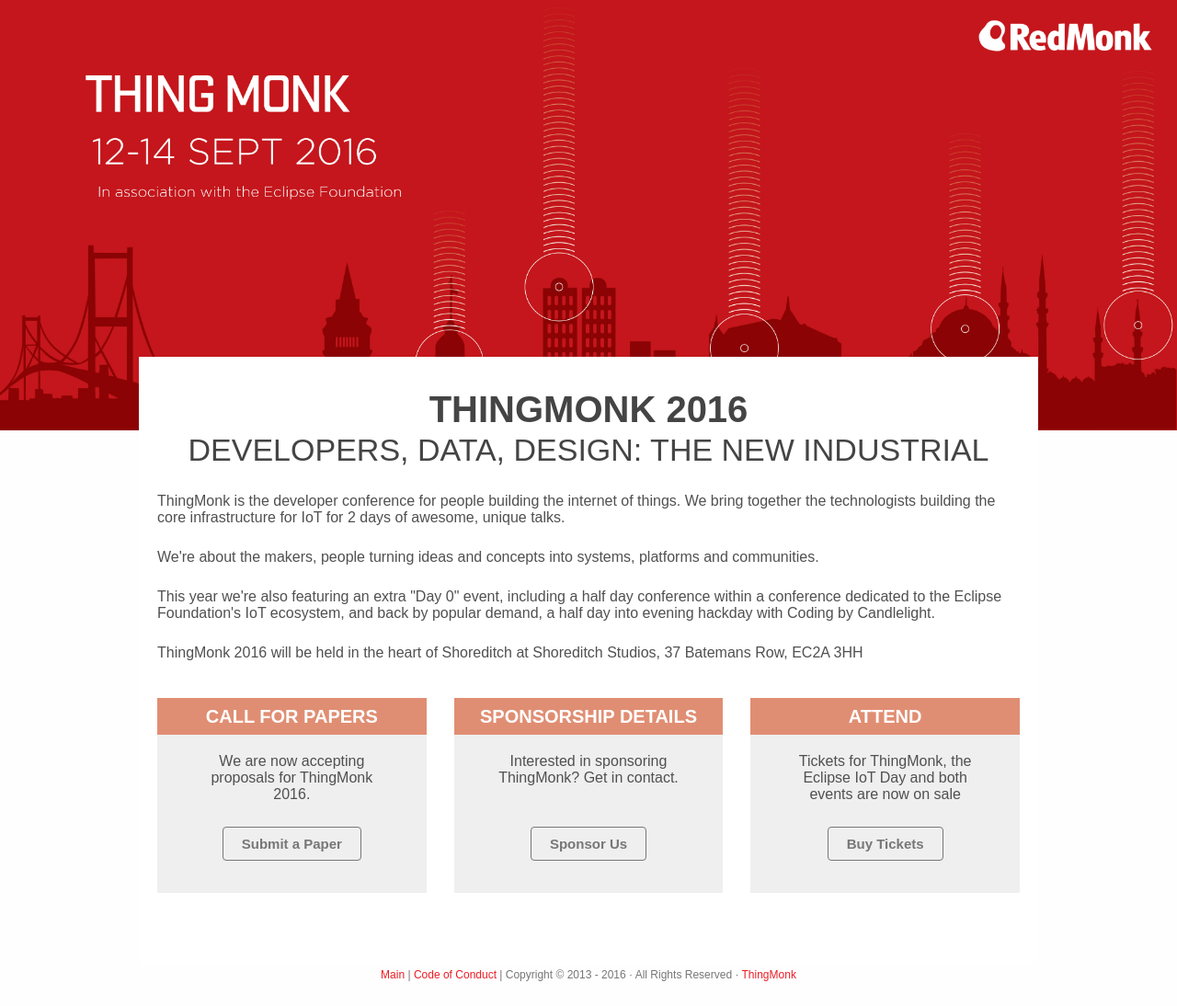
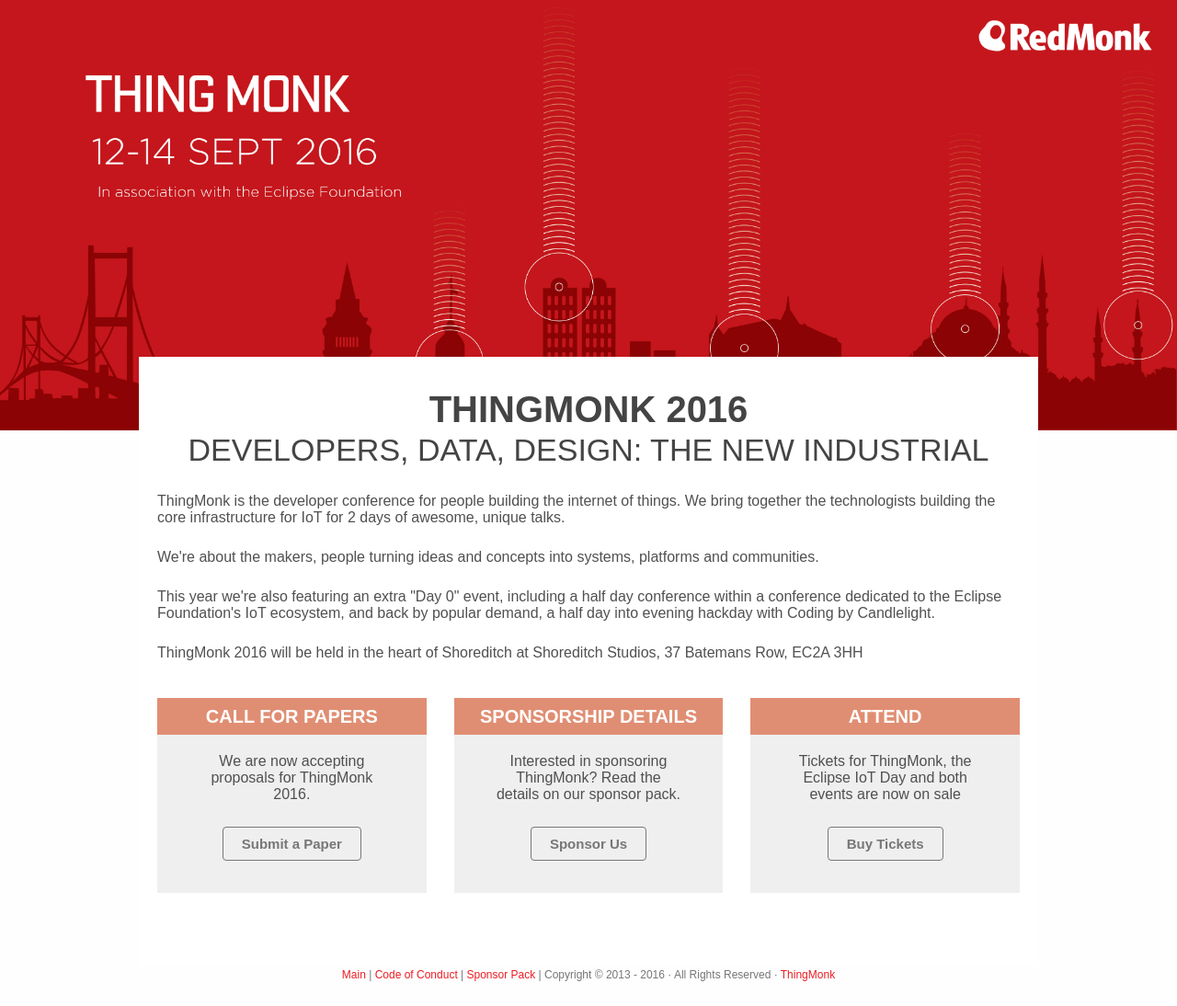
Before and after one commit to thingmonk/thingmonk.github.io, a Jekyll site: the page built from index.html, in a window 1280 px wide. Shown: the whole page at 92% size. Built offline with Jekyll 4.4.1, drawn with Linux system fonts in a browser that asks for light colours.

Commit message:
Add Sponsor Pack Page

```diff
--- a/_includes/thingmonk-footer.html
+++ b/_includes/thingmonk-footer.html
@@ -1,6 +1,6 @@
 <footer class="rm-footer">
   <div class="rm-footer--inner">
-      <p><a href="/">Main</a> | <a href="/coc.html">Code of Conduct</a> | Copyright &copy; 2013 - 2016 &middot; All Rights Reserved &middot; <a href="http://thingmonk.com">ThingMonk</a></p>
+      <p><a href="/">Main</a> | <a href="/coc.html">Code of Conduct</a> | <a href="/sponsor-pack.html">Sponsor Pack</a> | Copyright &copy; 2013 - 2016 &middot; All Rights Reserved &middot; <a href="http://thingmonk.com">ThingMonk</a></p>
   </div>
 </footer>
 
--- a/index.html
+++ b/index.html
@@ -18,8 +18,8 @@
 <div class="small-12 medium-4 columns text-center">
   <div class="item">
   <h3>Sponsorship Details</h3>
-  <p class="desc">Interested in sponsoring ThingMonk? Get in contact. </p>
-  <p><a href="mailto:jleary@redmonk.com?Sponsoring ThingMonk"><button type="button" class="btn btn-success btn-sm">Sponsor Us</button></a></p>
+  <p class="desc">Interested in sponsoring ThingMonk? Read the details on our sponsor pack. </p>
+  <p><a href="/sponsor-pack.html"><button type="button" class="btn btn-success btn-sm">Sponsor Us</button></a></p>
   </div>
 </div>
 <div class="small-12 medium-4 columns text-center">
```
Also changed, not shown: sponsor-pack.html (added, +80 -0 lines).
